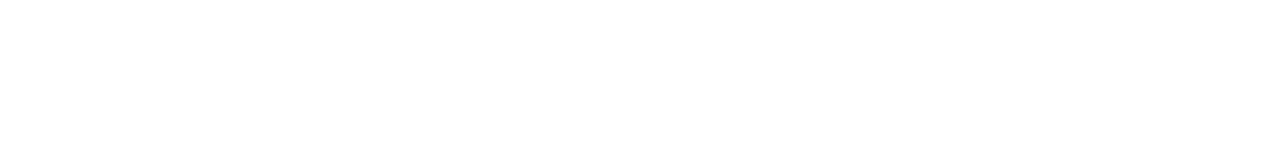
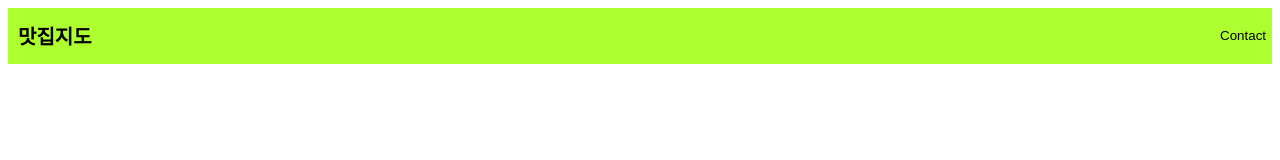
Before and after one commit to seongwoo83/desktop_reposit, a plain HTML site: page index.html in a window 1280 px wide. Drawn offline with Linux system fonts and the light colour scheme.

Commit message:
CSS : modified

```diff
--- a/index.html
+++ b/index.html
@@ -8,5 +8,9 @@
     <link rel="stylesheet" href="/style.css">
 </head>
 <body>
+    <div class="nav-container">
+        <h1 class="nav-title">맛집지도</h1>
+        <button class="nav-contact">Contact</button>
+    </div>
 </body>
 </html>
--- a/style.css
+++ b/style.css
@@ -1,3 +1,10 @@
+<style>
+@import url('https://fonts.googleapis.com/css2?family=Noto+Sans+KR&display=swap');
+</style>
+<style>
+@import url('https://fonts.googleapis.com/css2?family=Black+Han+Sans&display=swap');
+</style>
+
 * {
     margin: 0;
     padding: 0;
@@ -5,5 +12,19 @@
   }
 
   html {
+    /* font-family: 'Noto Sans KR', sans-serif; */
+    font-family: 'Black Han Sans', sans-serif;
     font-size: 10px;
   }
+  .nav-container{
+    display: flex;
+    justify-content: space-between;
+    padding-left: 10px;
+    background-color: greenyellow;
+    align-items: center;
+}
+  .nav-contact{
+    border: none;
+    background: none;
+    font-family: inherit;
+}
```
